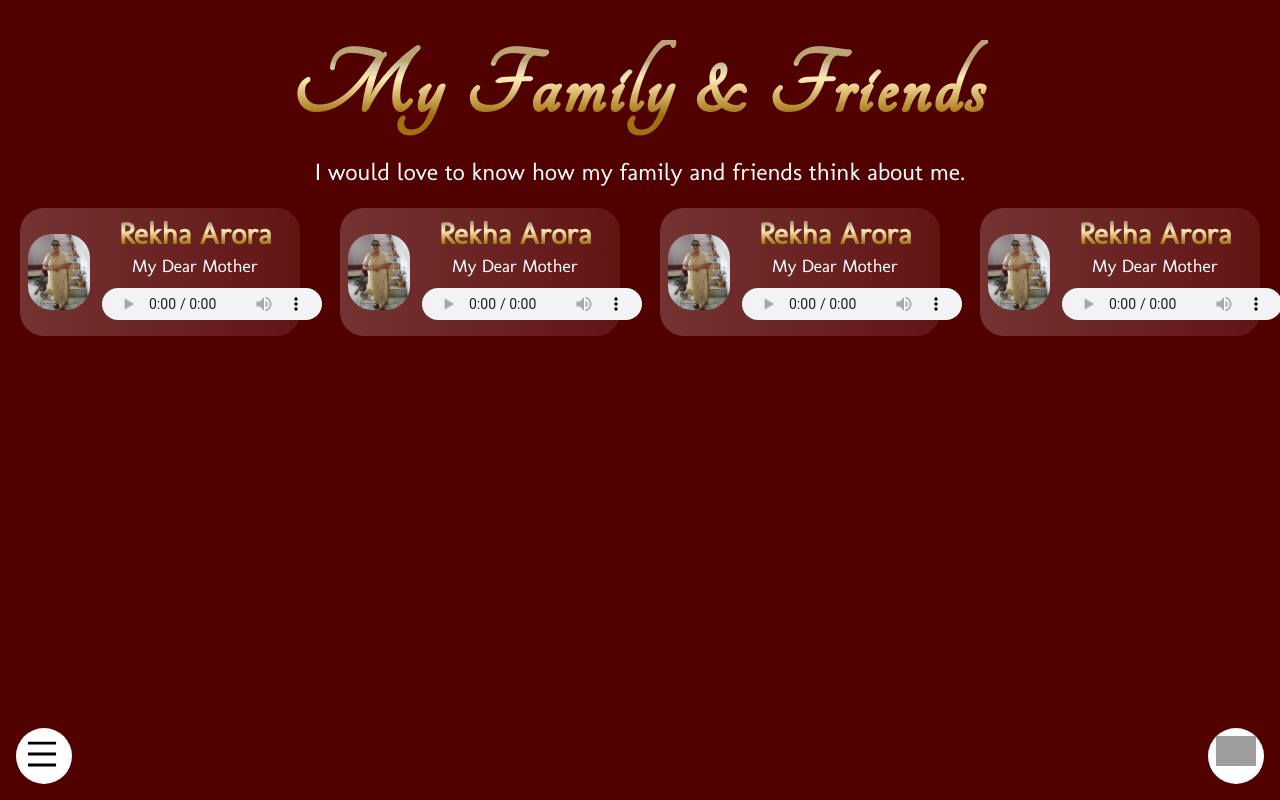
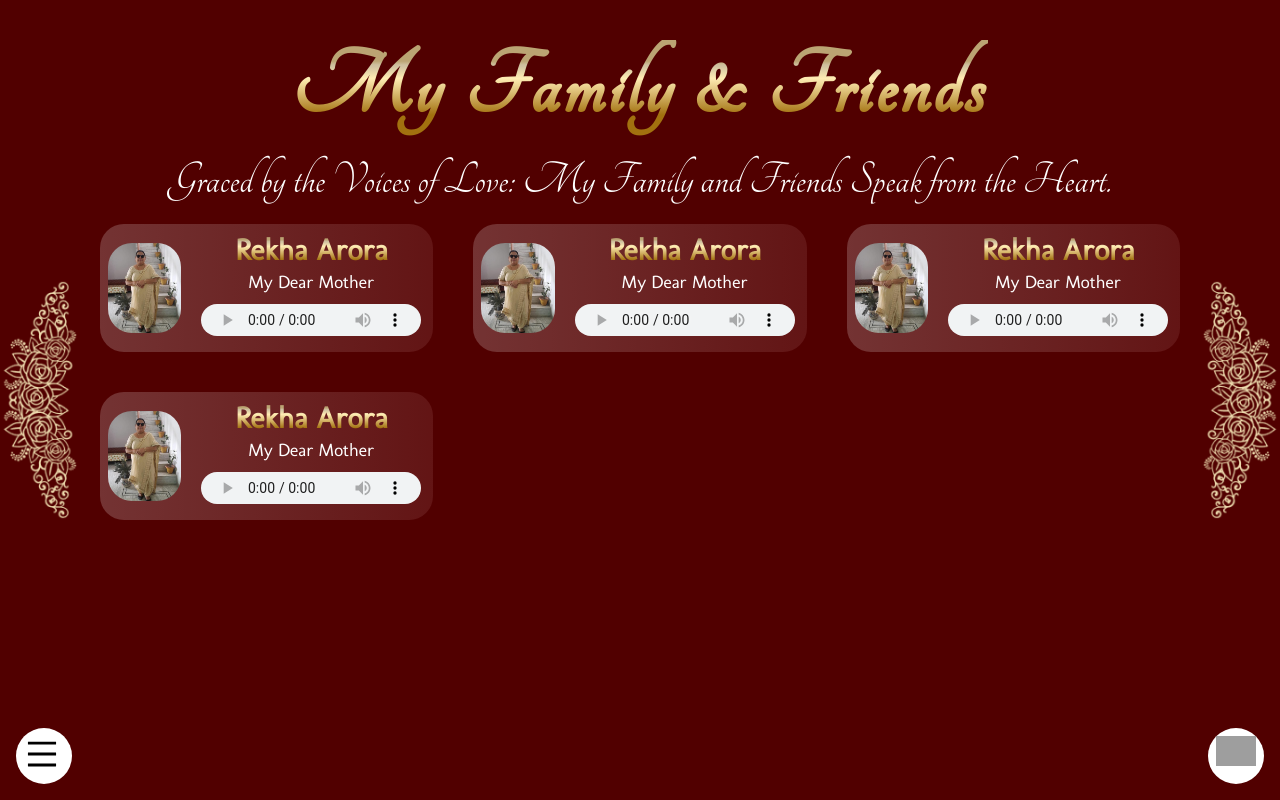
Before and after one commit to UltigendLemate/rekhamam, a Next.js app: page /family-and-friends in a window 1280 px wide. Built offline with nearby package versions, Linux system fonts and the light colour scheme; grey boxes are pictures that could not be loaded.

Commit message:
some changes

```diff
--- a/src/pages/_app.js
+++ b/src/pages/_app.js
@@ -63,7 +63,7 @@ Your browser does not support the audio element.
         )}
       </div>
 
-       {hamburger &&<div className="Navm  z-50 bg-gradient-to-r from-red-900/90 to-orange-400/90 backdrop-blur-lg h-screen w-screen fixed top-0 left-0 py-10">
+       {hamburger &&<div className="Navm  z-50 bg-gradient-to-r from-red-900/50 to-orange-400/50 backdrop-blur-lg h-screen w-screen fixed top-0 left-0 py-10">
         <div className="max-w-[500px] h-[90%] grid relative sm:absolute sm:left-[calc(50%-250px)] items-center font-bold justify-center">
           <div className="text-black bg-white rounded-full p-1 font-extrabold text-2xl absolute top-[6rem] right-[5.5rem] lg:right-[6rem] cursor-pointer" onClick={() =>
           sethamburger((prev) => {
@@ -73,11 +73,12 @@ Your browser does not support the audio element.
           <AiOutlineClose />
           </div>
 
-          <div className=" max-w-[400px] h-[60%] absolute top-44 left-[calc(50%-87px)]  grid justify-around">
-            <Link legacyBehavior  href="/"><a href=" " className="text-white  text-lg capitalize text-center">About Me</a></Link>
-            <Link legacyBehavior  href="/journey"><a href="" className="text-white  text-lg capitalize text-center">My Journey</a></Link>
-            <Link legacyBehavior  href="/family-and-friends"><a href="" className="text-white  text-lg capitalize text-center">My Family & Friends</a></Link>
-            <Link legacyBehavior  href="/memories"><a href="" className="text-white  text-lg capitalize text-center">Adorable Memories</a></Link>
+          <div className=" max-w-[400px] h-[60%] absolute top-32   left-[calc(50%-105px)] md:left-[calc(50%-149px)]  flex flex-col items-center justify-around">
+            <Link legacyBehavior  href="/" className='heading font-extrabold'><a href=" " className=" dance heading   font-extrabold tracking-wider text-2xl md:text-4xl md:text-[34px] capitalize text-center">About Me</a></Link>
+            <Link legacyBehavior  href="/journey" className='heading font-extrabold'><a href="" className=" dance heading   font-extrabold tracking-wider text-2xl md:text-4xl md:text-[34px] capitalize text-center">My Journey</a></Link>
+            <Link legacyBehavior  href="/family-and-friends" className='heading font-extrabold'><a href="" className=" dance heading   font-extrabold tracking-wider text-2xl md:text-4xl md:text-[34px] capitalize text-center">My Family & Friends</a></Link>
+
+            <Link legacyBehavior  href="/memories" className='heading font-extrabold'><a href="" className=" dance heading   font-extrabold tracking-wider text-2xl md:text-4xl md:text-[34px] capitalize text-center">Adorable Memories</a></Link>
 
           </div>
 
--- a/src/pages/_document.js
+++ b/src/pages/_document.js
@@ -8,6 +8,7 @@ export default function Document() {
       <Head>
         <link rel="preconnect" href="https://fonts.googleapis.com" />
         <link rel="preconnect" href="https://fonts.gstatic.com" crossorigin />
+        <link href="https://fonts.googleapis.com/css2?family=Dancing+Script:wght@700&display=swap" rel="stylesheet"></link>
         <link href="https://fonts.googleapis.com/css2?family=Kanit&family=Molengo&family=Tangerine&display=swap" rel="stylesheet" />
       </Head>
       <body className='bg-[#510000]'>
--- a/src/pages/family-and-friends.js
+++ b/src/pages/family-and-friends.js
@@ -6,19 +6,20 @@ import { audios } from "@/utility/data";
 const Family = () => {
   return (
     <div>
-      <h2 className=" text-6xl tracking-wider md:text-8xl font-bold text-center py-10 pb-5 font-tangerine">
+    <div className="mb-32">
+      <h2 className=" text-5xl tracking-wider md:text-8xl font-bold text-center py-10 pb-5 font-tangerine">
         <span className="heading">My Family &</span>{" "}
         <span className="heading">Friends</span>
       </h2>
 
-      <p className="text-white text-center px-3 text-2xl font-molengo ">
-        I would love to know how my family and friends think about me.
+      <p className="text-white text-center px-3 text-3xl md:text-5xl font-tangerine ">
+      Graced by the Voices of Love: My Family and Friends Speak from the Heart.
       </p>
-<div className="grid grid-cols-1 sm:grid-cols-2 lg:grid-cols-3 xl:grid-cols-4">
+<div className="grid grid-cols-1 md:mx-20 sm:grid-cols-2 lg:grid-cols-3 ">
   {audios.map((audio, index) => {
     return (
 <div key={index} className="flex items-center  rounded-3xl mx-5 my-5 bg-gradient-to-r to-red-200/10  from-white/20">
-        <div className="relative w-1/4 aspect-[13/16]  h-fit ml-2 ">
+        <div className="relative w-1/4 aspect-[13/16]  h-fit m-2 ">
           <Image
             src={`/${audio.img}`}
             alt="pic"
@@ -30,7 +31,7 @@ const Family = () => {
         <div className="flex flex-col w-3/4 px-3 my-2 text-white font-molengo text-center ">
           <h3 className="heading  text-3xl  font-bold">{audio.name}</h3>
           <h4 className="text-lg">{audio.title}</h4>
-          <audio controls  loop className=" h-8 my-2 max-w-[220px] mr-2">
+          <audio controls  loop className=" h-8 my-2 max-w-[220px] mx-auto">
             <source src={`/${audio.aud}`} type="audio/mp3" className="" />
             Your browser does not support the audio element.
           </audio>
@@ -40,6 +41,32 @@ const Family = () => {
 
       </div>
     </div>
+
+    <div className="fixed sm:hidden bottom-0 left-0 h-32 w-[100vw] bg-[#510000] shadowOnImg">
+        <Image src="/set.png" alt="set" fill={true} className=" scale-90 " />
+      </div>
+
+            {/* left image on md+  */}
+            <div className="fixed hidden sm:block rotate-90 top-[calc(50%-40px)] right-[calc(50%-40px)] h-20 w-full  ">
+        <Image
+          src="/set.png"
+          alt="set"
+          fill={true}
+          className=" scale-90 object-contain"
+        />
+      </div>
+
+      {/* right img on md+  */}
+      <div className="fixed hidden sm:block -rotate-90 top-[calc(50%-40px)] left-[calc(50%-40px)] h-20 w-full  ">
+        <Image
+          src="/set.png"
+          alt="set"
+          fill={true}
+          className=" scale-90 object-contain"
+        />
+      </div>
+
+    </div>
   );
 };
 
--- a/src/pages/index.js
+++ b/src/pages/index.js
@@ -44,8 +44,8 @@ export default function Home() {
         </div>
 
         <div className="absolute top-[19rem] lg:static md:top-[calc(50vw-40px)]  lg:flex lg:flex-col lg:justify-center w-full md:text-xl md:w-[calc(100%-160px)] md:left-[80px] xl:w-[50%] xl:h-[100vh] xl:pr-7">
-          <h1 className=" text-4xl text-center font-bold font-molengo xl:text-6xl">
-         <span className="heading">Join me on a journey</span> <span className="heading">through my memories.</span>
+          <h1 className=" text-4xl text-center font-bold font-molengo xl:text-5xl xl:text-[58px]">
+         <span className="heading">Voyage into My Memories</span>
           </h1>
           {/* <h3 className="heading text-3xl text-center font-kanit pt-2 xl:text-4xl">
             1943-2023
@@ -54,15 +54,9 @@ export default function Home() {
             Within the profound memory of hers
           </h4>
           <p className="text-white text-base px-5 text-center pb-5 pt-3 xl:text-xl font-molengo ">
-          I am a person of strength and determination. As a teacher, I approach my students with firmness and compassion, guiding them towards their full potential. My love for my home state of Punjab drives me to make a positive impact on the lives of others.  I strive to leave a lasting legacy, inspiring others to carry on my work even after I am gone.
+
+I embody strength and determination as both a remarkable educator and a devoted matriarch. My profound kinship with loved ones and friends is deeply rooted, fostering robust bonds. Originating from the vibrant land of Punjab, I embrace my heritage and nourish unbreakable ties with my entire family. My legacy is one of love, togetherness, and inspiration, motivating others to carry it forward beyond my presence.
           </p>
-
-          {/* <div className='grid space-y-5 xl:hidden pb-5 lg:grid-cols-2 lg:px-6 lg:gap-x-6'>
-
-          <div className='heading text-center  text-2xl  p-2 w-[90%] lg:w-full mx-auto border-2 border-red-200 lg:border-yellow-600 lg:font-semibold rounded-lg lg:col-span-2'>My Family and Friends</div>
-          <div className='heading text-center  text-2xl  p-2 w-[90%] lg:w-full mx-auto border-2 border-red-200 lg:border-yellow-600 lg:font-semibold rounded-lg '>My Journey</div>
-          <div className='heading text-center  text-2xl  p-2 w-[90%] lg:w-full mx-auto border-2 border-red-200 lg:border-yellow-600 lg:font-semibold rounded-lg '>Photo Album</div>
-        </div> */}
 
           <div className="w-full h-32 sm:hidden bg-transparent"></div>
         </div>
--- a/src/styles/globals.css
+++ b/src/styles/globals.css
@@ -7,10 +7,15 @@
     background: linear-gradient(180deg,#bba473 22%,#cfc09f 26%,#cfc09f 27%,#ffecb3 40%,#a2710f 78%)!important;
     -webkit-background-clip: text!important;
     -webkit-text-fill-color: transparent;
+    font-weight: 900 !important;
     /* color: #fff; */
     /* position: relative; */
 
 
+}
+
+.dance{
+    font-family: 'Dancing Script', cursive;
 }
 
 .shadowOnImg{
```
